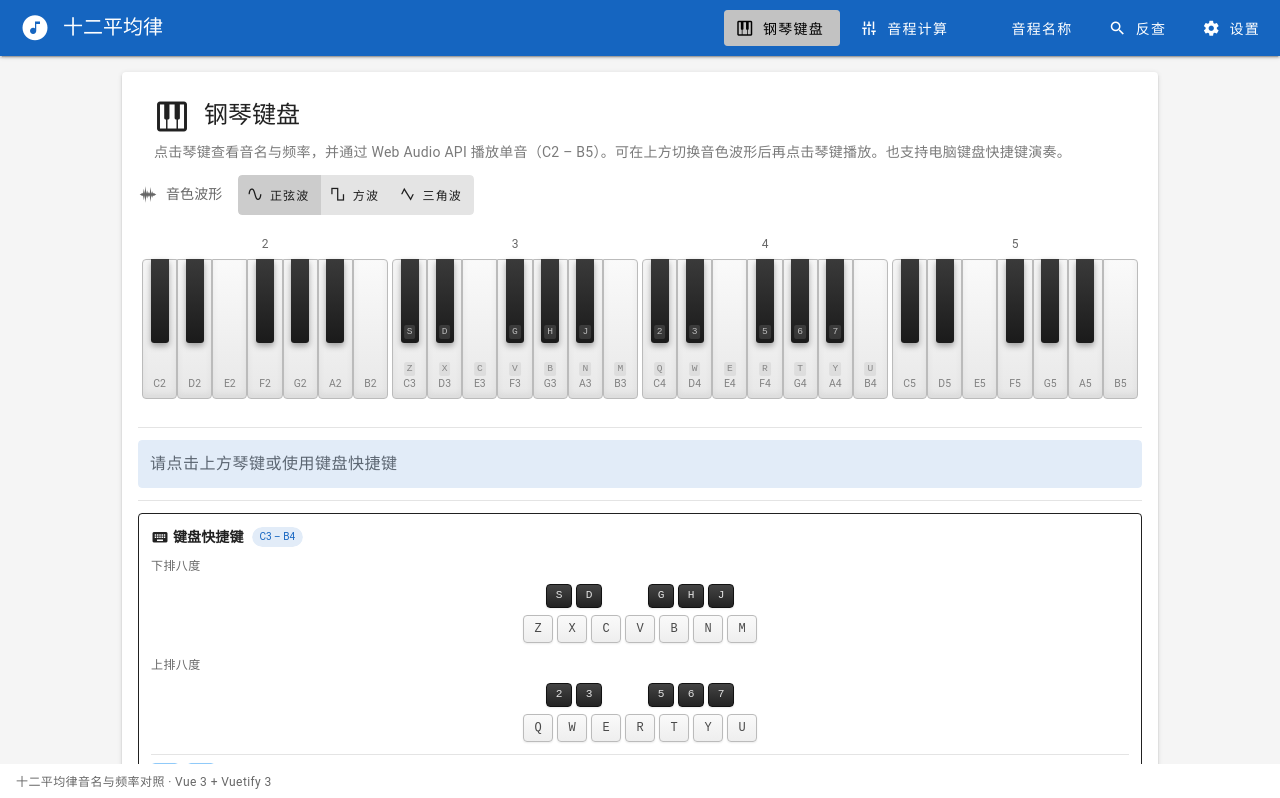
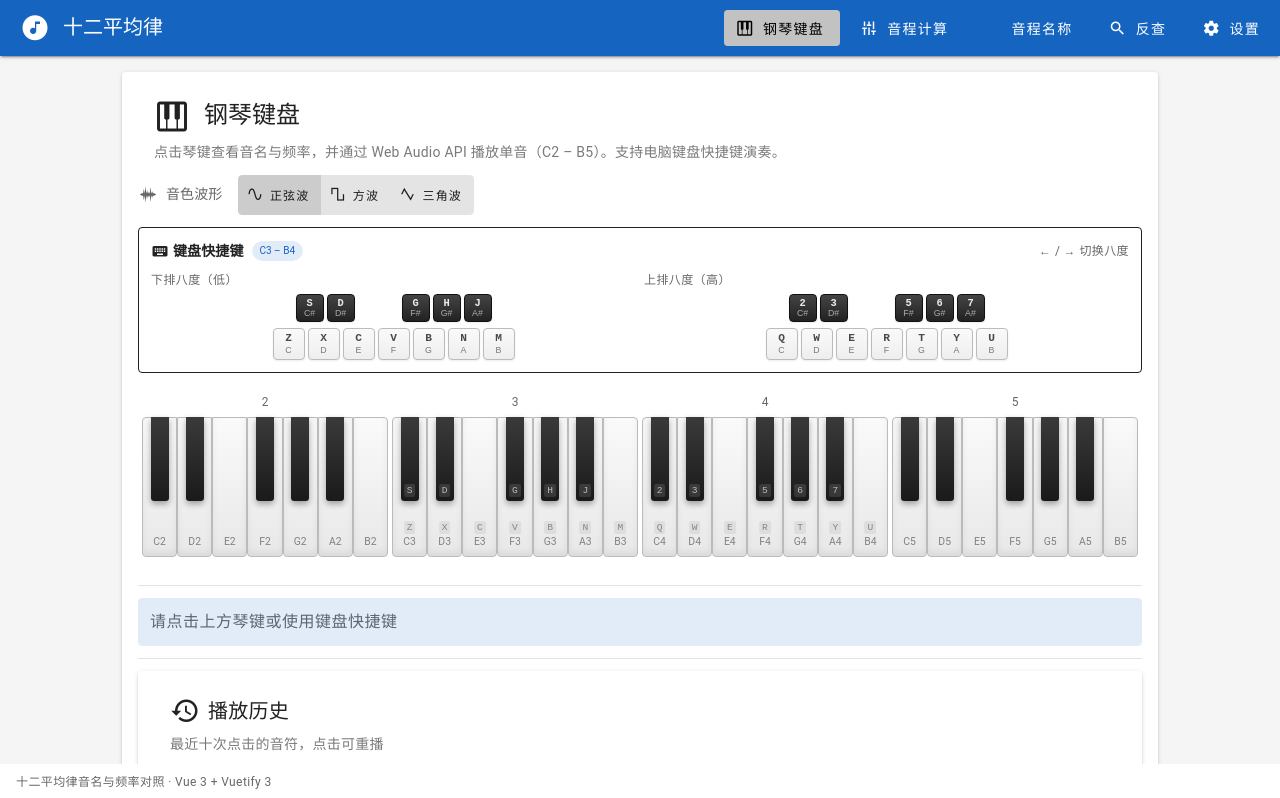
Before and after one commit to LcjGitHub/label-6125, a Vue app: page / in a window 1280 px wide. Shown: the top 798 px of the page. Built offline with nearby package versions, Linux system fonts and the light colour scheme.

Commit message:
.913020344866380:b29d4f2d30091dead664fca1574c99f9_6a2b99c036d898ac98c45146.6a2ba36336d898ac98c454fa.6a2ba3627db10e89f7558c6a:Trae CN.T(2026/6/12 14:36:51)

```diff
--- a/src/components/PianoKeyboard.vue
+++ b/src/components/PianoKeyboard.vue
@@ -1,23 +1,42 @@
 <script setup lang="ts">
-import { computed } from 'vue'
+import { computed, onMounted, onUnmounted, ref } from 'vue'
 import type { Note } from '@/types/note'
 import { buildOctaveLayouts } from '@/utils/keyboard'
+import {
+  getMidiForKey,
+  getShortcutLabels,
+  DEFAULT_BASE_MIDI,
+  MIN_BASE_MIDI,
+  MAX_BASE_MIDI,
+} from '@/data/keyMapping'
 
 const props = defineProps<{
   notes: Note[]
   activeMidi?: number | null
   selectedMidis?: number[]
   compact?: boolean
-  shortcutLabels?: Record<number, string>
+  baseMidi?: number
+  enableKeyboard?: boolean
 }>()
 
 const emit = defineEmits<{
   keyClick: [note: Note]
+  octaveChange: [baseMidi: number]
 }>()
 
 const octaves = computed(() => buildOctaveLayouts(props.notes))
 
-function isHighlighted(note: Note): boolean {
+const currentBaseMidi = computed(() => props.baseMidi ?? DEFAULT_BASE_MIDI)
+const shortcutLabels = computed(() => getShortcutLabels(currentBaseMidi.value))
+
+const pressedMidis = ref<Set<number>>(new Set())
+const pressedKeys = ref<Set<string>>(new Set())
+
+function isPressed(note: Note): boolean {
+  return pressedMidis.value.has(note.midi)
+}
+
+function isActive(note: Note): boolean {
   if (props.activeMidi != null && note.midi === props.activeMidi) {
     return true
   }
@@ -33,8 +52,100 @@ function stopPropagation(e: Event) {
 }
 
 function getShortcutLabel(midi: number): string | undefined {
-  return props.shortcutLabels?.[midi]
+  return shortcutLabels.value[midi]
 }
+
+function isInputElement(element: EventTarget | null): boolean {
+  if (!element || !(element instanceof HTMLElement)) return false
+  const tag = element.tagName
+  return tag === 'INPUT' || tag === 'TEXTAREA' || tag === 'SELECT' || element.isContentEditable
+}
+
+function handleKeyDown(e: KeyboardEvent) {
+  if (!props.enableKeyboard) return
+  if (isInputElement(e.target)) return
+  if (e.repeat) return
+
+  if (e.key === 'ArrowLeft') {
+    e.preventDefault()
+    shiftOctave(-1)
+    return
+  }
+  if (e.key === 'ArrowRight') {
+    e.preventDefault()
+    shiftOctave(1)
+    return
+  }
+
+  const key = e.key.toLowerCase()
+  if (pressedKeys.value.has(key)) return
+
+  const midi = getMidiForKey(key, currentBaseMidi.value)
+  if (midi === null) return
+
+  e.preventDefault()
+  pressedKeys.value = new Set([...pressedKeys.value, key])
+  pressedMidis.value = new Set([...pressedMidis.value, midi])
+
+  const note = props.notes.find(n => n.midi === midi)
+  if (note) {
+    emit('keyClick', note)
+  }
+}
+
+function handleKeyUp(e: KeyboardEvent) {
+  if (!props.enableKeyboard) return
+
+  const key = e.key.toLowerCase()
+  if (!pressedKeys.value.has(key)) return
+
+  const midi = getMidiForKey(key, currentBaseMidi.value)
+
+  const newPressedKeys = new Set(pressedKeys.value)
+  newPressedKeys.delete(key)
+  pressedKeys.value = newPressedKeys
+
+  if (midi !== null) {
+    const newPressedMidis = new Set(pressedMidis.value)
+    newPressedMidis.delete(midi)
+    pressedMidis.value = newPressedMidis
+  }
+}
+
+function shiftOctave(direction: number) {
+  const newBaseMidi = currentBaseMidi.value + direction * 12
+  if (newBaseMidi >= MIN_BASE_MIDI && newBaseMidi <= MAX_BASE_MIDI) {
+    pressedMidis.value = new Set()
+    pressedKeys.value = new Set()
+    emit('octaveChange', newBaseMidi)
+  }
+}
+
+function handleWindowBlur() {
+  pressedMidis.value = new Set()
+  pressedKeys.value = new Set()
+}
+
+function clearPressed() {
+  pressedMidis.value = new Set()
+  pressedKeys.value = new Set()
+}
+
+defineExpose({
+  clearPressed,
+})
+
+onMounted(() => {
+  window.addEventListener('keydown', handleKeyDown)
+  window.addEventListener('keyup', handleKeyUp)
+  window.addEventListener('blur', handleWindowBlur)
+})
+
+onUnmounted(() => {
+  window.removeEventListener('keydown', handleKeyDown)
+  window.removeEventListener('keyup', handleKeyUp)
+  window.removeEventListener('blur', handleWindowBlur)
+})
 </script>
 
 <template>
@@ -54,7 +165,10 @@ function getShortcutLabel(midi: number): string | undefined {
             :key="note.midi"
             type="button"
             class="key white-key"
-            :class="{ 'key--active': isHighlighted(note) }"
+            :class="{
+              'key--active': isActive(note),
+              'key--pressed': isPressed(note),
+            }"
             :aria-label="note.name"
             @click="handleKeyClick(note)"
           >
@@ -68,7 +182,10 @@ function getShortcutLabel(midi: number): string | undefined {
             :key="note.midi"
             type="button"
             class="key black-key"
-            :class="{ 'key--active': isHighlighted(note) }"
+            :class="{
+              'key--active': isActive(note),
+              'key--pressed': isPressed(note),
+            }"
             :style="{ left: `${note.position}%` }"
             :aria-label="note.name"
             @click.stop="stopPropagation($event); handleKeyClick(note)"
@@ -158,7 +275,11 @@ function getShortcutLabel(midi: number): string | undefined {
 }
 
 .white-key.key--active {
-  background: linear-gradient(180deg, #bbdefb 0%, #90caf9 100%);
+  background: linear-gradient(180deg, #e3f2fd 0%, #bbdefb 100%);
+}
+
+.white-key.key--pressed {
+  background: linear-gradient(180deg, #64b5f6 0%, #42a5f5 100%);
 }
 
 .shortcut-label {
@@ -236,6 +357,10 @@ function getShortcutLabel(midi: number): string | undefined {
 }
 
 .black-key.key--active {
-  background: linear-gradient(180deg, #1565c0 0%, #0d47a1 100%);
+  background: linear-gradient(180deg, #1976d2 0%, #1565c0 100%);
+}
+
+.black-key.key--pressed {
+  background: linear-gradient(180deg, #0d47a1 0%, #0a3a82 100%);
 }
 </style>
--- a/src/data/keyMapping.ts
+++ b/src/data/keyMapping.ts
@@ -1,3 +1,5 @@
+import type { Note } from '@/types/note'
+
 export interface KeyMapEntry {
   key: string
   semitoneOffset: number
@@ -56,6 +58,20 @@ export function getShortcutLabels(baseMidi: number): Record<number, string> {
   return labels
 }
 
+export function getShortcutNoteNames(baseMidi: number, notes: Note[]): Record<string, string> {
+  const map: Record<string, string> = {}
+  for (const entry of KEY_MAP) {
+    const midi = baseMidi + entry.semitoneOffset
+    if (midi >= MIDI_MIN && midi <= MIDI_MAX) {
+      const note = notes.find(n => n.midi === midi)
+      if (note) {
+        map[entry.key] = note.name
+      }
+    }
+  }
+  return map
+}
+
 export function getLowerOctaveKeys(): KeyMapEntry[] {
   return KEY_MAP.filter(e => e.semitoneOffset < 12)
 }
--- a/src/stores/notes.ts
+++ b/src/stores/notes.ts
@@ -74,7 +74,7 @@ export const useNotesStore = defineStore('notes', () => {
   })
 
   /** 设置钢琴页当前点击的音 */
-  function setActiveNote(note: Note) {
+  function setActiveNote(note: Note | null) {
     activeNote.value = note
   }
 
--- a/src/utils/keyShortcut.ts
+++ /dev/null
@@ -1,109 +0,0 @@
-import { computed, onMounted, onUnmounted, ref, type Ref } from 'vue'
-import type { Note } from '@/types/note'
-import {
-  DEFAULT_BASE_MIDI,
-  MIN_BASE_MIDI,
-  MAX_BASE_MIDI,
-  getMidiForKey,
-  getShortcutLabels,
-} from '@/data/keyMapping'
-
-export function useKeyboardPlay(options: {
-  notes: Ref<Note[]>
-  onNotePlay: (note: Note) => void
-}) {
-  const octaveOffset = ref(0)
-  const pressedKeys = ref(new Set<string>())
-  const activeMidis = ref(new Set<number>())
-
-  const baseMidi = computed(() => DEFAULT_BASE_MIDI + octaveOffset.value * 12)
-  const shortcutLabels = computed(() => getShortcutLabels(baseMidi.value))
-  const activeMidiList = computed(() => [...activeMidis.value])
-
-  function isInputElement(element: EventTarget | null): boolean {
-    if (!element || !(element instanceof HTMLElement)) return false
-    const tag = element.tagName
-    return tag === 'INPUT' || tag === 'TEXTAREA' || tag === 'SELECT' || element.isContentEditable
-  }
-
-  function handleKeyDown(e: KeyboardEvent) {
-    if (isInputElement(e.target)) return
-    if (e.repeat) return
-
-    if (e.key === 'ArrowLeft') {
-      e.preventDefault()
-      shiftOctave(-1)
-      return
-    }
-    if (e.key === 'ArrowRight') {
-      e.preventDefault()
-      shiftOctave(1)
-      return
-    }
-
-    const key = e.key.toLowerCase()
-    if (pressedKeys.value.has(key)) return
-
-    const midi = getMidiForKey(key, baseMidi.value)
-    if (midi === null) return
-
-    e.preventDefault()
-    pressedKeys.value = new Set([...pressedKeys.value, key])
-    activeMidis.value = new Set([...activeMidis.value, midi])
-
-    const note = options.notes.value.find(n => n.midi === midi)
-    if (note) {
-      options.onNotePlay(note)
-    }
-  }
-
-  function handleKeyUp(e: KeyboardEvent) {
-    const key = e.key.toLowerCase()
-    if (!pressedKeys.value.has(key)) return
-
-    const midi = getMidiForKey(key, baseMidi.value)
-
-    const newPressed = new Set(pressedKeys.value)
-    newPressed.delete(key)
-    pressedKeys.value = newPressed
-
-    if (midi !== null) {
-      const newActive = new Set(activeMidis.value)
-      newActive.delete(midi)
-      activeMidis.value = newActive
-    }
-  }
-
-  function shiftOctave(direction: number) {
-    const newBaseMidi = baseMidi.value + direction * 12
-    if (newBaseMidi >= MIN_BASE_MIDI && newBaseMidi <= MAX_BASE_MIDI) {
-      octaveOffset.value += direction
-      activeMidis.value = new Set()
-      pressedKeys.value = new Set()
-    }
-  }
-
-  function handleWindowBlur() {
-    activeMidis.value = new Set()
-    pressedKeys.value = new Set()
-  }
-
-  onMounted(() => {
-    window.addEventListener('keydown', handleKeyDown)
-    window.addEventListener('keyup', handleKeyUp)
-    window.addEventListener('blur', handleWindowBlur)
-  })
-
-  onUnmounted(() => {
-    window.removeEventListener('keydown', handleKeyDown)
-    window.removeEventListener('keyup', handleKeyUp)
-    window.removeEventListener('blur', handleWindowBlur)
-  })
-
-  return {
-    octaveOffset: computed(() => octaveOffset.value),
-    baseMidi,
-    shortcutLabels,
-    activeMidiList,
-  }
-}
--- a/src/views/PianoView.vue
+++ b/src/views/PianoView.vue
@@ -1,5 +1,5 @@
 <script setup lang="ts">
-import { computed } from 'vue'
+import { computed, ref } from 'vue'
 import { storeToRefs } from 'pinia'
 import PianoKeyboard from '@/components/PianoKeyboard.vue'
 import WaveformSelector from '@/components/WaveformSelector.vue'
@@ -8,12 +8,18 @@ import { useNotesStore } from '@/stores/notes'
 import { useNoteHistoryStore } from '@/stores/noteHistory'
 import type { Note, NoteHistoryItem } from '@/types/note'
 import { playTone } from '@/utils/audio'
-import { useKeyboardPlay } from '@/utils/keyShortcut'
-import { getLowerOctaveKeys, getUpperOctaveKeys } from '@/data/keyMapping'
+import {
+  DEFAULT_BASE_MIDI,
+  getLowerOctaveKeys,
+  getUpperOctaveKeys,
+  getShortcutNoteNames,
+} from '@/data/keyMapping'
 
 const notesStore = useNotesStore()
 const noteHistoryStore = useNoteHistoryStore()
 const { notes, activeNote, waveform } = storeToRefs(notesStore)
+
+const baseMidi = ref(DEFAULT_BASE_MIDI)
 
 async function handleKeyClick(note: Note) {
   notesStore.setActiveNote(note)
@@ -29,10 +35,10 @@ async function handleHistoryItemClick(item: NoteHistoryItem) {
   }
 }
 
-const { baseMidi, shortcutLabels, activeMidiList } = useKeyboardPlay({
-  notes,
-  onNotePlay: handleKeyClick,
-})
+function handleOctaveChange(newBaseMidi: number) {
+  baseMidi.value = newBaseMidi
+  notesStore.setActiveNote(null)
+}
 
 const currentOctaveRange = computed(() => {
   const base = baseMidi.value
@@ -40,6 +46,10 @@ const currentOctaveRange = computed(() => {
   const highOctave = Math.floor((base + 12) / 12) - 1
   return `C${lowOctave} – B${highOctave}`
 })
+
+const shortcutNoteNames = computed(() =>
+  getShortcutNoteNames(baseMidi.value, notes.value),
+)
 
 const lowerKeys = getLowerOctaveKeys()
 const upperKeys = getUpperOctaveKeys()
@@ -61,17 +71,118 @@ const upperBlackKeys = upperKeys.filter(k => k.isBlack)
             钢琴键盘
           </v-card-title>
           <v-card-subtitle class="mb-3">
-            点击琴键查看音名与频率，并通过 Web Audio API 播放单音（C2 – B5）。可在上方切换音色波形后再点击琴键播放。也支持电脑键盘快捷键演奏。
+            点击琴键查看音名与频率，并通过 Web Audio API 播放单音（C2 – B5）。支持电脑键盘快捷键演奏。
           </v-card-subtitle>
 
           <WaveformSelector class="mb-3" />
 
+          <v-card variant="outlined" class="pa-3 mb-3">
+            <div class="d-flex align-center mb-2 flex-wrap">
+              <v-icon size="18" class="mr-1">
+                mdi-keyboard
+              </v-icon>
+              <span class="text-subtitle-2 font-weight-bold">键盘快捷键</span>
+              <v-chip size="x-small" variant="tonal" color="primary" class="ml-2">
+                {{ currentOctaveRange }}
+              </v-chip>
+              <v-spacer />
+              <span class="text-caption text-medium-emphasis">
+                ← / → 切换八度
+              </span>
+            </div>
+
+            <v-row dense>
+              <v-col cols="12" md="6">
+                <div class="text-caption text-medium-emphasis mb-1">
+                  下排八度（低）
+                </div>
+                <div class="kb-row mb-1">
+                  <div class="kb-black-row">
+                    <span class="kb-spacer" />
+                    <span
+                      v-for="k in lowerBlackKeys.slice(0, 2)"
+                      :key="k.key"
+                      class="kb-key kb-key--black"
+                    >
+                      {{ k.key.toUpperCase() }}
+                      <span class="kb-note">{{ shortcutNoteNames[k.key]?.replace(/\d+$/, '') }}</span>
+                    </span>
+                    <span class="kb-spacer kb-spacer--double" />
+                    <span
+                      v-for="k in lowerBlackKeys.slice(2)"
+                      :key="k.key"
+                      class="kb-key kb-key--black"
+                    >
+                      {{ k.key.toUpperCase() }}
+                      <span class="kb-note">{{ shortcutNoteNames[k.key]?.replace(/\d+$/, '') }}</span>
+                    </span>
+                    <span class="kb-spacer" />
+                  </div>
+                </div>
+                <div class="kb-row">
+                  <div class="kb-white-row">
+                    <span
+                      v-for="k in lowerWhiteKeys"
+                      :key="k.key"
+                      class="kb-key"
+                    >
+                      {{ k.key.toUpperCase() }}
+                      <span class="kb-note">{{ shortcutNoteNames[k.key]?.replace(/\d+$/, '') }}</span>
+                    </span>
+                  </div>
+                </div>
+              </v-col>
+
+              <v-col cols="12" md="6">
+                <div class="text-caption text-medium-emphasis mb-1">
+                  上排八度（高）
+                </div>
+                <div class="kb-row mb-1">
+                  <div class="kb-black-row">
+                    <span class="kb-spacer" />
+                    <span
+                      v-for="k in upperBlackKeys.slice(0, 2)"
+                      :key="k.key"
+                      class="kb-key kb-key--black"
+                    >
+                      {{ k.key.toUpperCase() }}
+                      <span class="kb-note">{{ shortcutNoteNames[k.key]?.replace(/\d+$/, '') }}</span>
+                    </span>
+                    <span class="kb-spacer kb-spacer--double" />
+                    <span
+                      v-for="k in upperBlackKeys.slice(2)"
+                      :key="k.key"
+                      class="kb-key kb-key--black"
+                    >
+                      {{ k.key.toUpperCase() }}
+                      <span class="kb-note">{{ shortcutNoteNames[k.key]?.replace(/\d+$/, '') }}</span>
+                    </span>
+                    <span class="kb-spacer" />
+                  </div>
+                </div>
+                <div class="kb-row">
+                  <div class="kb-white-row">
+                    <span
+                      v-for="k in upperWhiteKeys"
+                      :key="k.key"
+                      class="kb-key"
+                    >
+                      {{ k.key.toUpperCase() }}
+                      <span class="kb-note">{{ shortcutNoteNames[k.key]?.replace(/\d+$/, '') }}</span>
+                    </span>
+                  </div>
+                </div>
+              </v-col>
+            </v-row>
+          </v-card>
+
           <PianoKeyboard
             :notes="notes"
             :active-midi="activeNote?.midi ?? null"
-            :selected-midis="activeMidiList"
-            :shortcut-labels="shortcutLabels"
+            :base-midi="baseMidi"
+            :enable-keyboard="true"
             @key-click="handleKeyClick"
+            @octave-change="handleOctaveChange"
           />
 
           <v-divider class="my-3" />
@@ -121,88 +232,6 @@ const upperBlackKeys = upperKeys.filter(k => k.isBlack)
 
           <v-divider class="my-3" />
 
-          <v-card variant="outlined" class="pa-3">
-            <div class="d-flex align-center mb-2">
-              <v-icon size="18" class="mr-1">
-                mdi-keyboard
-              </v-icon>
-              <span class="text-subtitle-2 font-weight-bold">键盘快捷键</span>
-              <v-chip size="x-small" variant="tonal" color="primary" class="ml-2">
-                {{ currentOctaveRange }}
-              </v-chip>
-            </div>
-
-            <div class="text-caption text-medium-emphasis mb-2">
-              下排八度
-            </div>
-            <div class="kb-row mb-1">
-              <div class="kb-black-row">
-                <span class="kb-spacer" />
-                <span
-                  v-for="k in lowerBlackKeys.slice(0, 2)"
-                  :key="k.key"
-                  class="kb-key kb-key--black"
-                >{{ k.key.toUpperCase() }}</span>
-                <span class="kb-spacer kb-spacer--double" />
-                <span
-                  v-for="k in lowerBlackKeys.slice(2)"
-                  :key="k.key"
-                  class="kb-key kb-key--black"
-                >{{ k.key.toUpperCase() }}</span>
-                <span class="kb-spacer" />
-              </div>
-            </div>
-            <div class="kb-row mb-3">
-              <div class="kb-white-row">
-                <span
-                  v-for="k in lowerWhiteKeys"
-                  :key="k.key"
-                  class="kb-key"
-                >{{ k.key.toUpperCase() }}</span>
-              </div>
-            </div>
-
-            <div class="text-caption text-medium-emphasis mb-2">
-              上排八度
-            </div>
-            <div class="kb-row mb-1">
-              <div class="kb-black-row">
-                <span class="kb-spacer" />
-                <span
-                  v-for="k in upperBlackKeys.slice(0, 2)"
-                  :key="k.key"
-                  class="kb-key kb-key--black"
-                >{{ k.key.toUpperCase() }}</span>
-                <span class="kb-spacer kb-spacer--double" />
-                <span
-                  v-for="k in upperBlackKeys.slice(2)"
-                  :key="k.key"
-                  class="kb-key kb-key--black"
-                >{{ k.key.toUpperCase() }}</span>
-                <span class="kb-spacer" />
-              </div>
-            </div>
-            <div class="kb-row mb-3">
-              <div class="kb-white-row">
-                <span
-                  v-for="k in upperWhiteKeys"
-                  :key="k.key"
-                  class="kb-key"
-                >{{ k.key.toUpperCase() }}</span>
-              </div>
-            </div>
-
-            <v-divider class="mb-2" />
-
-            <div class="d-flex align-center flex-wrap ga-2">
-              <span class="kb-key kb-key--action">←</span>
-              <span class="kb-key kb-key--action">→</span>
-              <span class="text-caption text-medium-emphasis">切换八度范围</span>
-            </div>
-          </v-card>
-
-          <v-divider class="my-3" />
-
           <NoteHistoryList @item-click="handleHistoryItemClick" />
         </v-card>
       </v-col>
@@ -218,54 +247,60 @@ const upperBlackKeys = upperKeys.filter(k => k.isBlack)
 
 .kb-white-row {
   display: flex;
-  gap: 4px;
+  gap: 3px;
 }
 
 .kb-black-row {
   display: flex;
-  gap: 4px;
-  margin-bottom: 3px;
+  gap: 3px;
+  margin-bottom: 2px;
 }
 
 .kb-key {
   display: inline-flex;
+  flex-direction: column;
   align-items: center;
   justify-content: center;
-  min-width: 30px;
-  height: 28px;
-  padding: 0 6px;
+  min-width: 32px;
+  height: 32px;
+  padding: 2px 4px;
   border: 1px solid #bbb;
   border-radius: 4px;
-  font-size: 0.75rem;
+  font-size: 0.7rem;
   font-family: monospace;
+  font-weight: 600;
   background: linear-gradient(180deg, #fafafa 0%, #eee 100%);
   box-shadow: 0 1px 2px rgba(0, 0, 0, 0.08);
   color: rgba(0, 0, 0, 0.7);
   line-height: 1;
 }
 
+.kb-note {
+  font-size: 0.55rem;
+  font-weight: 400;
+  color: rgba(0, 0, 0, 0.5);
+  margin-top: 1px;
+  font-family: sans-serif;
+}
+
 .kb-key--black {
   background: linear-gradient(180deg, #444 0%, #222 100%);
   border-color: #111;
-  color: rgba(255, 255, 255, 0.85);
-  min-width: 26px;
-  height: 24px;
-  font-size: 0.7rem;
+  color: rgba(255, 255, 255, 0.9);
+  min-width: 28px;
+  height: 28px;
+  font-size: 0.65rem;
 }
 
-.kb-key--action {
-  min-width: 28px;
-  height: 26px;
-  background: linear-gradient(180deg, #e3f2fd 0%, #bbdefb 100%);
-  border-color: #90caf9;
-  color: #1565c0;
+.kb-key--black .kb-note {
+  color: rgba(255, 255, 255, 0.6);
 }
 
 .kb-spacer {
-  width: 17px;
+  width: 18px;
 }
 
 .kb-spacer--double {
-  width: 38px;
+  width: 41px;
 }
 </style>
```
